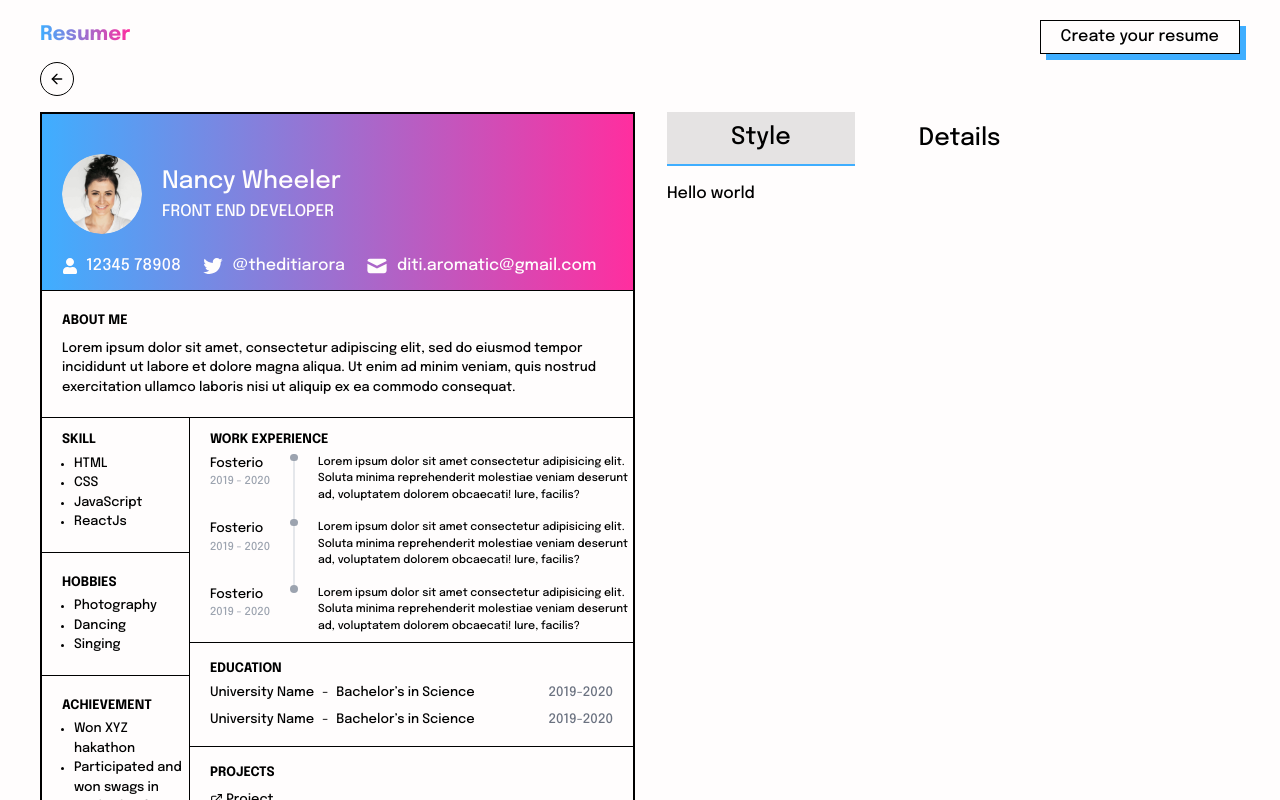
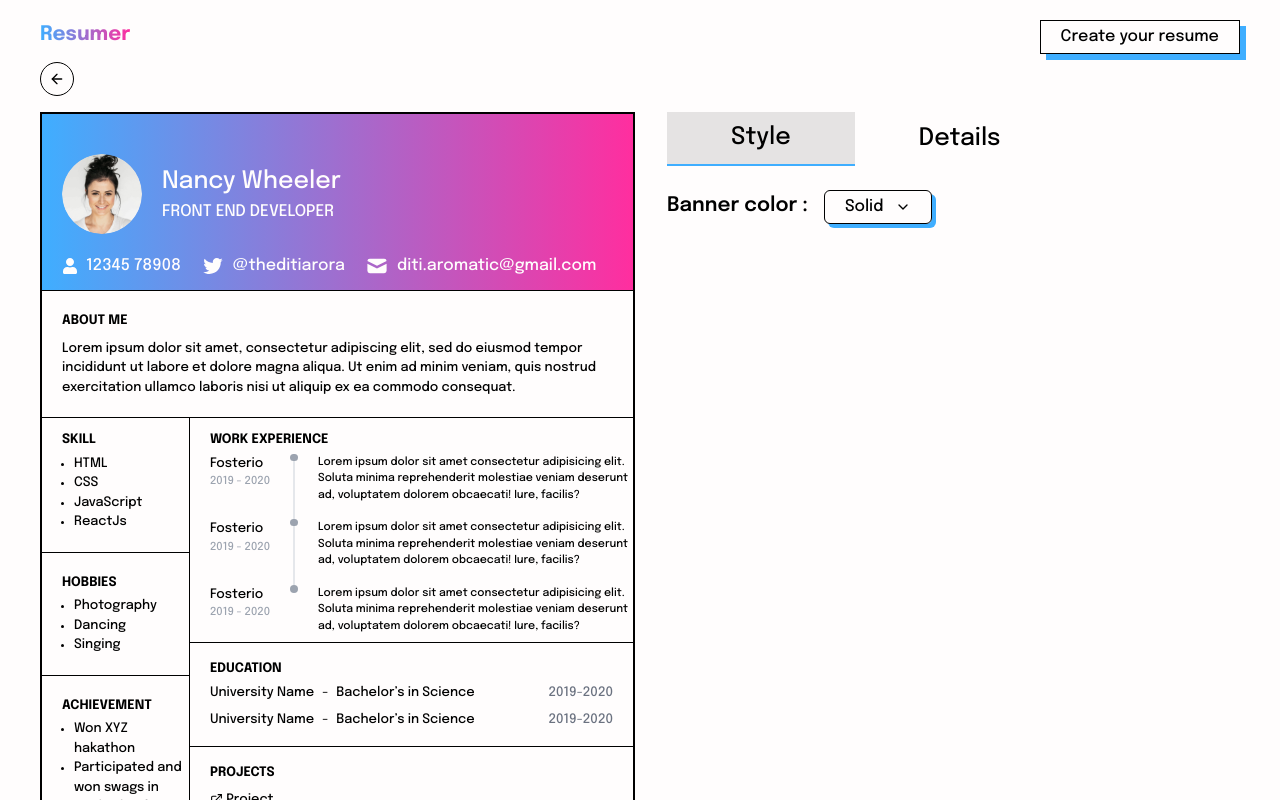
Before and after one commit to Diti-Arora13/Resumer-app, a React (Create React App) app: page /template1 in a window 1280 px wide. Shown: the top 800 px of the page. Built offline with nearby package versions, Linux system fonts and the light colour scheme.

Commit message:
toggle gradient option

```diff
--- /dev/null
+++ b/src/components/layouts/Editing/Detail.jsx
@@ -0,0 +1,9 @@
+import React from 'react'
+
+const Detail = () => {
+  return (
+    <div>Detail</div>
+  )
+}
+
+export default Detail
--- a/src/components/layouts/Editing/Editing.jsx
+++ b/src/components/layouts/Editing/Editing.jsx
@@ -1,4 +1,6 @@
 import React, { useState } from "react";
+import Style from "./Style";
+import Detail from './Detail'
 
 const Editing = () => {
   const [activeTab, setActiveTab] = useState(false)
@@ -7,14 +9,13 @@ const Editing = () => {
 
   return (
     <div>
-      <div className="flex items-center mb-4">
+      <div className="flex items-center mb-6">
         <button onClick={toggle} className={`text-md py-2 px-16 ${!activeTab && `bg-black bg-opacity-10 border-b-2 border-blu`}`}>Style</button>
 
         <button onClick={toggle} className={`text-md py-2 px-16 ${activeTab && `bg-black bg-opacity-10 border-b-2 border-pink`}`}>Details</button>
       </div>
 
-      <p>Hello world</p>
-
+      <Style />
     </div>
   );
 };
--- /dev/null
+++ b/src/components/layouts/Editing/Style.jsx
@@ -0,0 +1,36 @@
+import React, { useState } from 'react'
+import { FiChevronDown } from "react-icons/fi";
+
+const Style = () => {
+  const [gradient, setGradient] = useState(false)
+  const [activeTab, setActiveTab] = useState(false)
+
+  const toggle = () => setActiveTab(!activeTab)
+  return (
+    <div>
+      <h1 className="text-sm font-semibold inline-block mr-4">Banner color : </h1>
+
+      {/* <select className='py-2.5 px-5 rounded-md cursor-pointer border-black border blue-shadow bg-white'>
+        <option>Solid</option>
+        <option>Gradient</option>
+      </select> */}
+
+      <div className="inline-flex flex-col">
+        <button onClick={toggle} className="sm-blue-shadow py-1 px-5 w-full font-medium border border-black rounded-md hover:bg-black hover:bg-opacity-10 flex items-center gap-3">
+            {gradient ? 'Gradient' : 'Solid'}
+            <FiChevronDown />
+        </button>
+
+        {activeTab &&
+            <div className="sm-blue-shadow border-black border rounded-md mt-4 w-max divide-black divide-y ">
+                <p onClick={() => { setActiveTab(false); setGradient(false) }} className='px-4 py-2 cursor-pointer hover'>Solid</p>
+
+                <p onClick={() => { setActiveTab(false); setGradient(true) }} className='px-4 py-2 cursor-pointer hover'>Gradient</p>
+            </div>
+        }
+      </div>
+    </div>
+  )
+}
+
+export default Style
--- a/src/index.css
+++ b/src/index.css
@@ -14,12 +14,15 @@
     }
 
     .blue-shadow { box-shadow: 6px 6px 0px theme('colors.blu'); }
+    .sm-blue-shadow { box-shadow: 4px 4px 0px theme('colors.blu'); }
 
-    .button { @apply blue-shadow py-1 px-5 font-medium border border-black hover:gradient hover:text-white }
+    .button { @apply blue-shadow py-1 px-5 font-medium border border-black hover:gradient hover:text-white}
 
     .button:hover { box-shadow: none}
 
     .pick { @apply h-96 cursor-pointer hover:opacity-60 border-2 border-black blue-shadow }
 
     .back-btn { @apply mb-4 border-black border cursor-pointer hover:bg-black hover:bg-opacity-20 rounded-full p-2 box-content}
+
+    .hover { @apply hover:bg-black hover:bg-opacity-10}
 }
```
